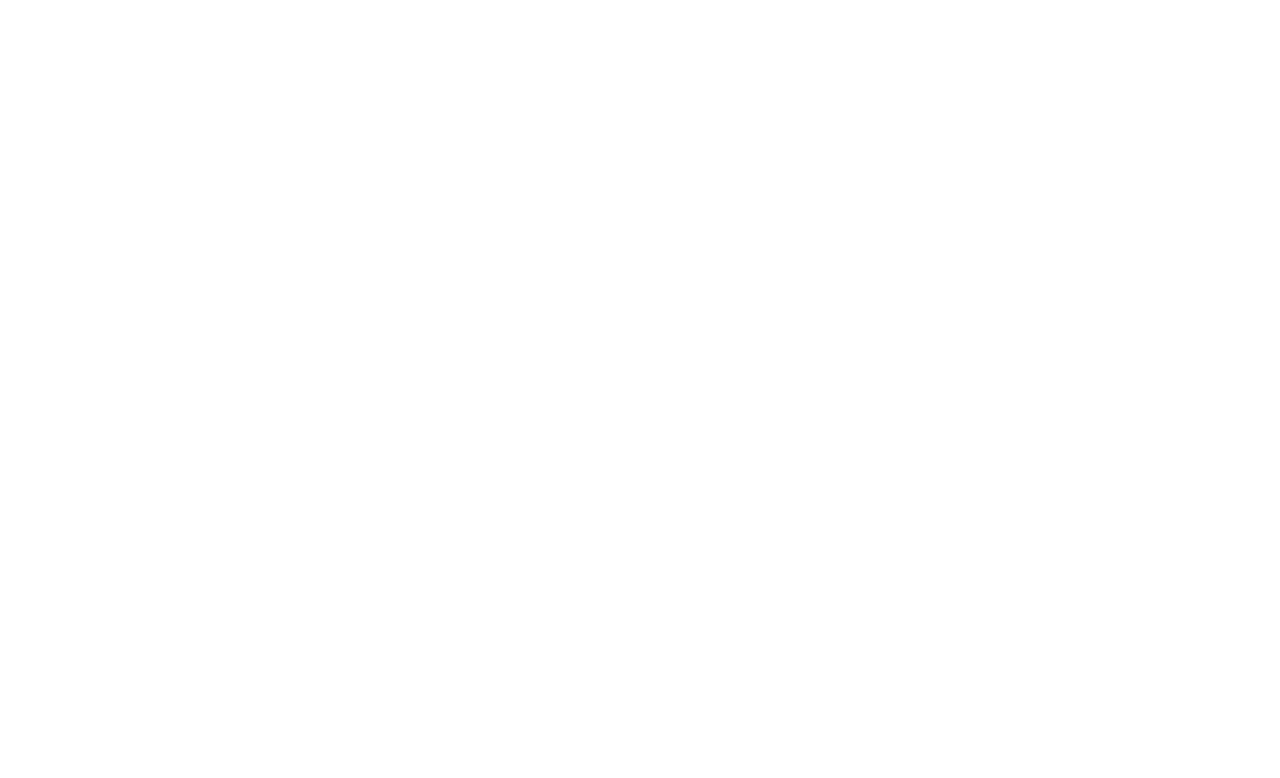
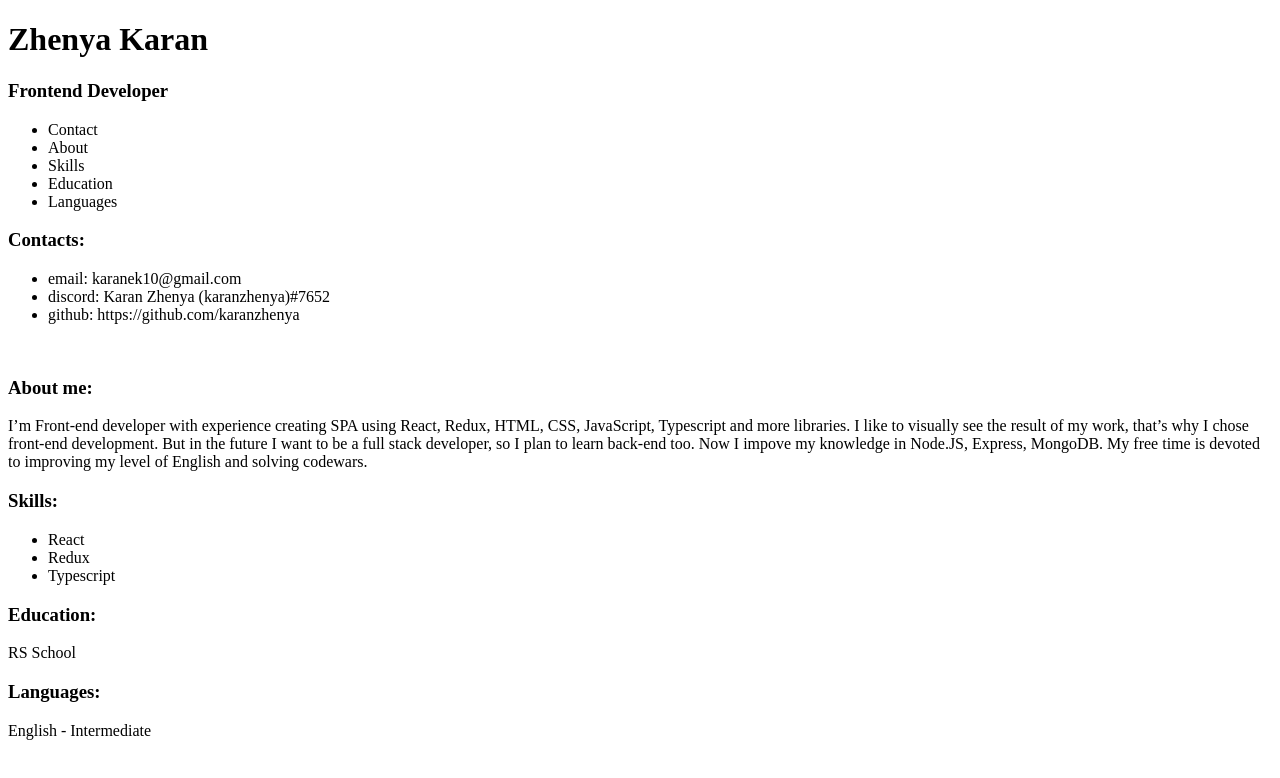
Before and after one commit to karanzhenya/rsschool-cv, a plain HTML site: page index.html in a window 1280 px wide. Drawn offline with Linux system fonts and the light colour scheme.

Commit message:
feat: add filling cv in index file

```diff
--- a/index.html
+++ b/index.html
@@ -8,6 +8,54 @@
     <title>RSSCOOL-CV-HTML</title>
 </head>
 <body>
-
+<header class="header">
+    <h1 class="name">Zhenya Karan</h1>
+    <h3 class="specialization">Frontend Developer</h3>
+    <nav class="navbar">
+        <ul class="navbar-list">
+            <li class="navbar-list-item">Contact</li>
+            <li class="navbar-list-item">About</li>
+            <li class="navbar-list-item">Skills</li>
+            <li class="navbar-list-item">Education</li>
+            <li class="navbar-list-item">Languages</li>
+        </ul>
+    </nav>
+</header>
+<main class="main">
+    <section>
+        <h3>Contacts:</h3>
+        <ul>
+            <li>email: karanek10@gmail.com</li>
+            <li>discord: Karan Zhenya (karanzhenya)#7652</li>
+            <li>github: https://github.com/karanzhenya</li>
+        </ul>
+    </section>
+    <br/>
+    <section>
+        <h3>About me:</h3>
+        <div>I’m Front-end developer with experience creating SPA using React, Redux, HTML, CSS, JavaScript, Typescript
+            and more libraries. I like to visually see the result of my work, that’s why I chose front-end development.
+            But in the future I want to be a full stack developer, so I plan to learn back-end too. Now I impove my
+            knowledge in Node.JS, Express, MongoDB. My free time is devoted to improving my level of English and solving
+            codewars.
+        </div>
+    </section>
+    <section>
+        <h3>Skills:</h3>
+        <ul>
+            <li>React</li>
+            <li>Redux</li>
+            <li>Typescript</li>
+        </ul>
+    </section>
+    <section>
+        <h3>Education: </h3>
+        <div>RS School</div>
+    </section>
+    <section>
+        <h3>Languages: </h3>
+        <div>English - Intermediate</div>
+    </section>
+</main>
 </body>
 </html>
```
Also changed, not shown: 1 other file.
